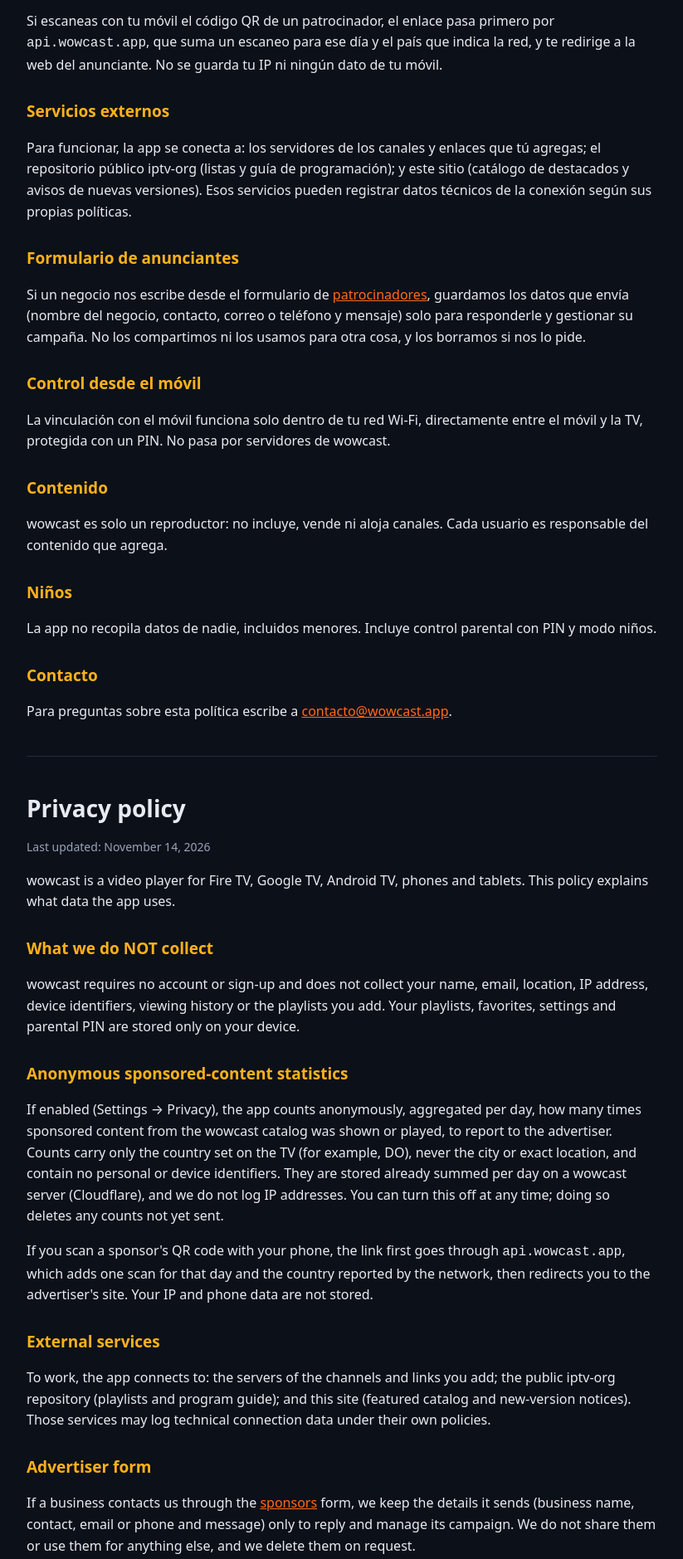
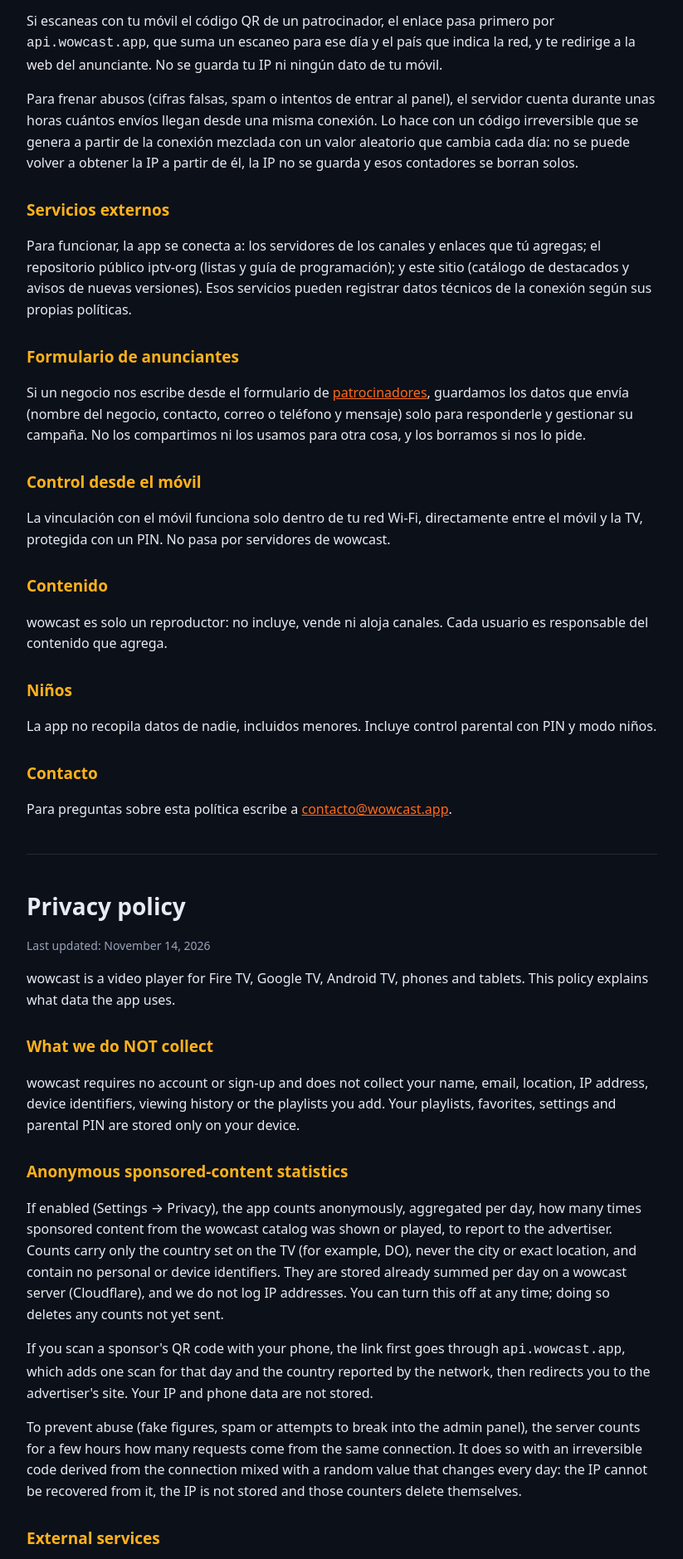
Before and after one commit to xfacor/wowcast, a plain HTML site: page privacy.html in a window 1280 px wide. Shown: the part 610-2489 px from the top of the page at 83% size, without its empty margins (228-1051 px from the left). Drawn offline with Linux system fonts and the light colour scheme.

Commit message:
Privacidad: límites contra abusos sin guardar IPs

```diff
--- a/privacy.html
+++ b/privacy.html
@@ -14,6 +14,7 @@ a{color:#ff6a1a}.top{display:flex;align-items:center;gap:10px}.top img{height:34
 <h2>Estadísticas anónimas de contenido patrocinado</h2>
 <p>Si está activado (Ajustes → Privacidad), la app cuenta de forma anónima y agregada por día cuántas veces se mostró o se reprodujo un contenido patrocinado del catálogo de wowcast, para informar al anunciante. Los conteos llevan solo el país configurado en la TV (por ejemplo, DO), nunca la ciudad ni la ubicación exacta, y no incluyen ningún identificador personal ni del dispositivo. Los datos se guardan ya sumados por día en un servidor de wowcast (Cloudflare) y no registramos direcciones IP. Puedes desactivarlo en cualquier momento; al hacerlo se borran los conteos pendientes de envío.</p>
 <p>Si escaneas con tu móvil el código QR de un patrocinador, el enlace pasa primero por <code>api.wowcast.app</code>, que suma un escaneo para ese día y el país que indica la red, y te redirige a la web del anunciante. No se guarda tu IP ni ningún dato de tu móvil.</p>
+<p>Para frenar abusos (cifras falsas, spam o intentos de entrar al panel), el servidor cuenta durante unas horas cuántos envíos llegan desde una misma conexión. Lo hace con un código irreversible que se genera a partir de la conexión mezclada con un valor aleatorio que cambia cada día: no se puede volver a obtener la IP a partir de él, la IP no se guarda y esos contadores se borran solos.</p>
 <h2>Servicios externos</h2>
 <p>Para funcionar, la app se conecta a: los servidores de los canales y enlaces que tú agregas; el repositorio público iptv-org (listas y guía de programación); y este sitio (catálogo de destacados y avisos de nuevas versiones). Esos servicios pueden registrar datos técnicos de la conexión según sus propias políticas.</p>
 <h2>Formulario de anunciantes</h2>
@@ -35,6 +36,7 @@ a{color:#ff6a1a}.top{display:flex;align-items:center;gap:10px}.top img{height:34
 <h2>Anonymous sponsored-content statistics</h2>
 <p>If enabled (Settings → Privacy), the app counts anonymously, aggregated per day, how many times sponsored content from the wowcast catalog was shown or played, to report to the advertiser. Counts carry only the country set on the TV (for example, DO), never the city or exact location, and contain no personal or device identifiers. They are stored already summed per day on a wowcast server (Cloudflare), and we do not log IP addresses. You can turn this off at any time; doing so deletes any counts not yet sent.</p>
 <p>If you scan a sponsor's QR code with your phone, the link first goes through <code>api.wowcast.app</code>, which adds one scan for that day and the country reported by the network, then redirects you to the advertiser's site. Your IP and phone data are not stored.</p>
+<p>To prevent abuse (fake figures, spam or attempts to break into the admin panel), the server counts for a few hours how many requests come from the same connection. It does so with an irreversible code derived from the connection mixed with a random value that changes every day: the IP cannot be recovered from it, the IP is not stored and those counters delete themselves.</p>
 <h2>External services</h2>
 <p>To work, the app connects to: the servers of the channels and links you add; the public iptv-org repository (playlists and program guide); and this site (featured catalog and new-version notices). Those services may log technical connection data under their own policies.</p>
 <h2>Advertiser form</h2>
```
